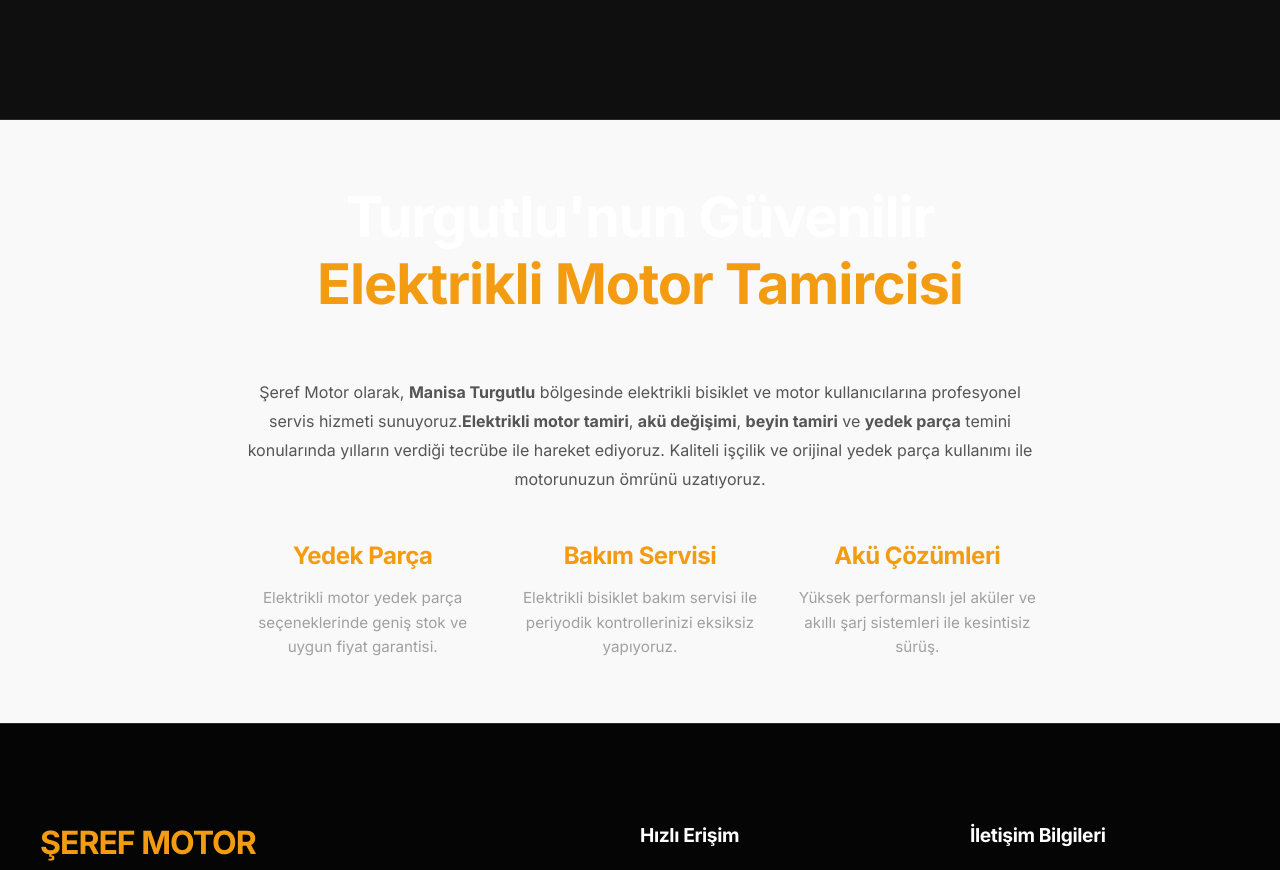
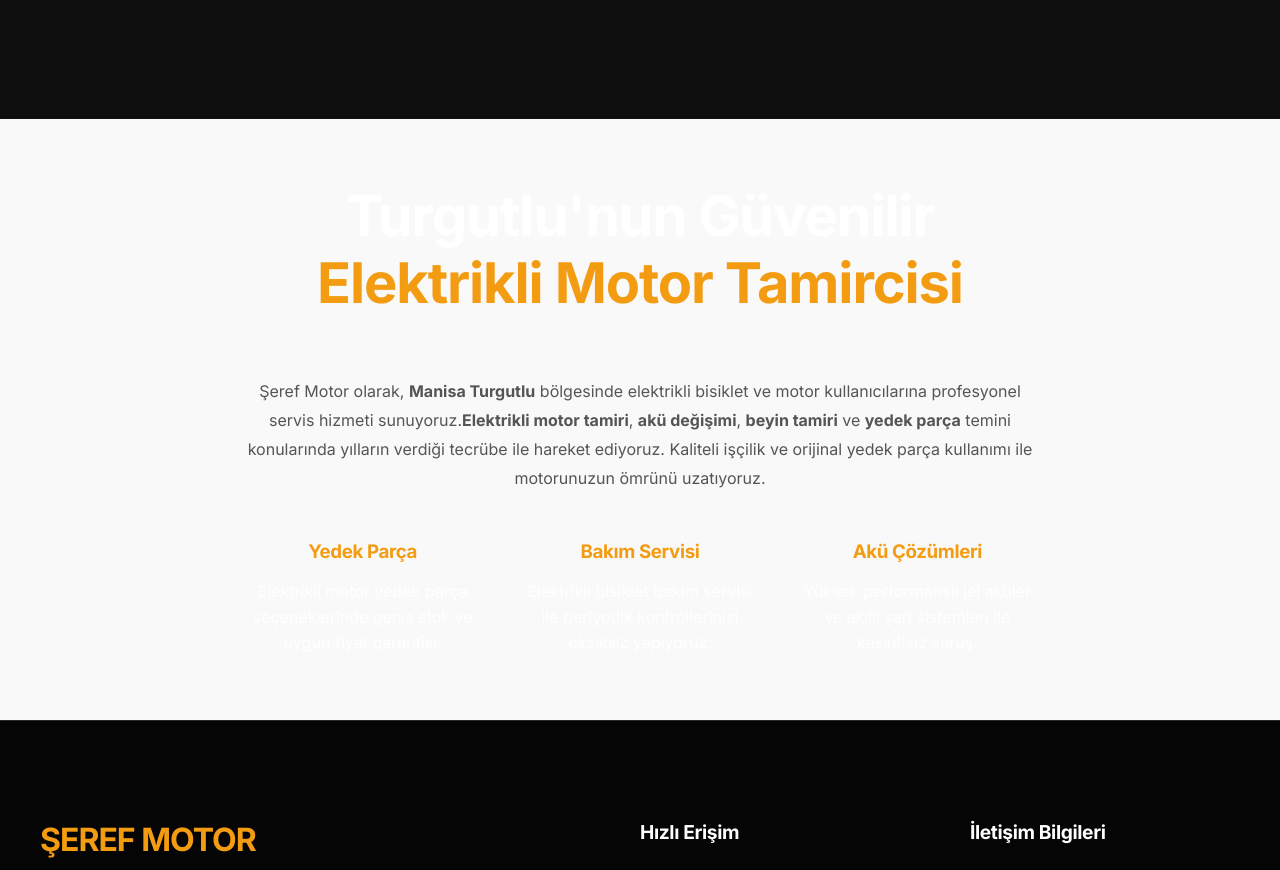
Before and after one commit to husyn0101/seref-motor-site, a React (Vite) app: page / in a window 1280 px wide. Shown: the part 1527-2397 px from the top of the page. Built offline with nearby package versions, Linux system fonts and the light colour scheme.

Commit message:
Revert "UI: Consolidate design system and fix theme inconsistencies"
This reverts commit 7c880fd9ccdc80115a8ea66c305a8bcea9a5269f.

```diff
--- a/src/App.tsx
+++ b/src/App.tsx
@@ -421,8 +421,8 @@ const AboutPage = () => {
     <div className="page-wrapper">
       <div className="page-header">
         <div className="container">
-          <h1 className="section-title no-margin page-title-main">Şeref Motor <span>Kurumsal Kimliğimiz</span></h1>
-          <p className="page-header-desc">Turgutlu'da güvenin ve tecrübenin adresi.</p>
+          <h1 className="section-title no-margin" style={{ fontSize: '2.5rem' }}>Şeref Motor <span>Kurumsal Kimliğimiz</span></h1>
+          <p style={{ marginTop: '1rem', color: '#eee' }}>Turgutlu'da güvenin ve tecrübenin adresi.</p>
         </div>
       </div>
       <section className="about-page-content">
--- a/src/styles/App.css
+++ b/src/styles/App.css
@@ -494,114 +494,3 @@ footer { background: #050505; padding: 100px 0 40px; border-top: 1px solid var(-
   .services-intro p { font-size: 1.2rem; }
   .services-intro { padding: 30px 20px; }
 }
-
-/* Theme Integration & UI Fixes */
-
-.hero-h2 {
-  font-size: 1.5rem;
-  font-weight: 500;
-  margin-bottom: 1.5rem;
-  color: var(--text-muted);
-}
-
-.seo-content-section {
-  padding: 80px 0;
-  background: var(--bg);
-  border-top: 1px solid var(--border);
-}
-
-.seo-content-wrapper {
-  max-width: 800px;
-  margin: 0 auto;
-  text-align: center;
-}
-
-.seo-description {
-  line-height: 1.8;
-  color: var(--text-muted);
-  margin-bottom: 2rem;
-}
-
-.seo-description strong {
-  color: var(--text);
-}
-
-.seo-features-grid {
-  display: grid;
-  grid-template-columns: repeat(auto-fit, minmax(200px, 1fr));
-  gap: 2rem;
-  margin-top: 3rem;
-}
-
-.seo-feature h3 {
-  color: var(--primary);
-  margin-bottom: 1rem;
-}
-
-.seo-feature p {
-  color: var(--text-muted);
-}
-
-.page-header h1 {
-  font-size: clamp(2rem, 5vw, 2.5rem);
-}
-
-.page-header-subtitle {
-  margin-top: 1rem;
-  color: var(--text-muted);
-  font-size: 1.1rem;
-}
-
-/* Global Section Styles */
-.seo-content-section {
-  background: var(--bg);
-  border-top: 1px solid var(--border);
-  padding: clamp(60px, 10vw, 100px) 0;
-}
-
-.seo-content-wrapper {
-  max-width: 800px;
-  margin: 0 auto;
-  text-align: center;
-}
-
-.seo-content-wrapper p {
-  line-height: 1.8;
-  color: var(--text-muted);
-  margin-bottom: 2rem;
-  font-size: 1.1rem;
-}
-
-.seo-content-wrapper strong {
-  color: var(--text);
-}
-
-.seo-features-grid {
-  display: grid;
-  grid-template-columns: repeat(auto-fit, minmax(200px, 1fr));
-  gap: 2rem;
-  margin-top: 3rem;
-}
-
-.seo-feature h3 {
-  color: var(--primary);
-  margin-bottom: 1rem;
-  font-size: 1.5rem;
-}
-
-.seo-feature p {
-  font-size: 0.95rem;
-  color: var(--text-muted);
-}
-
-/* Page Headers Fix */
-.page-title-main {
-  font-size: clamp(2rem, 5vw, 2.5rem);
-  margin-bottom: 0;
-}
-
-.page-header-desc {
-  margin-top: 1rem;
-  color: var(--text-muted);
-  font-size: 1.1rem;
-}
```
